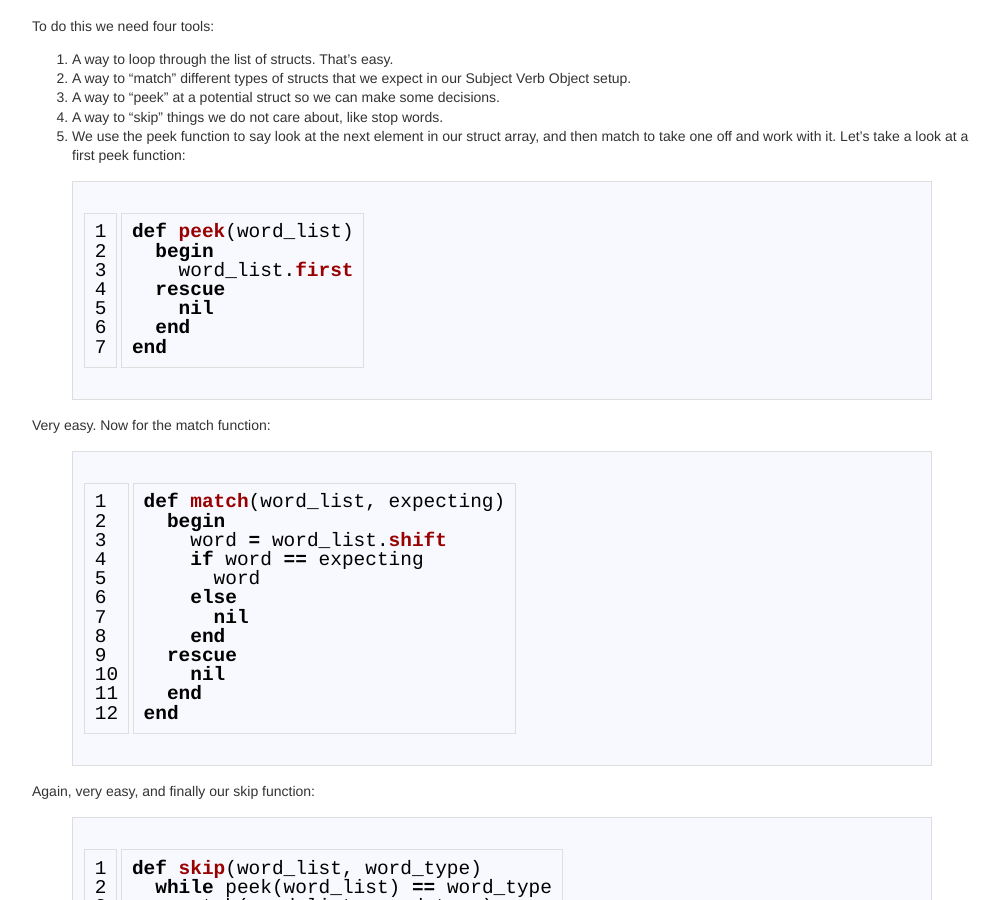
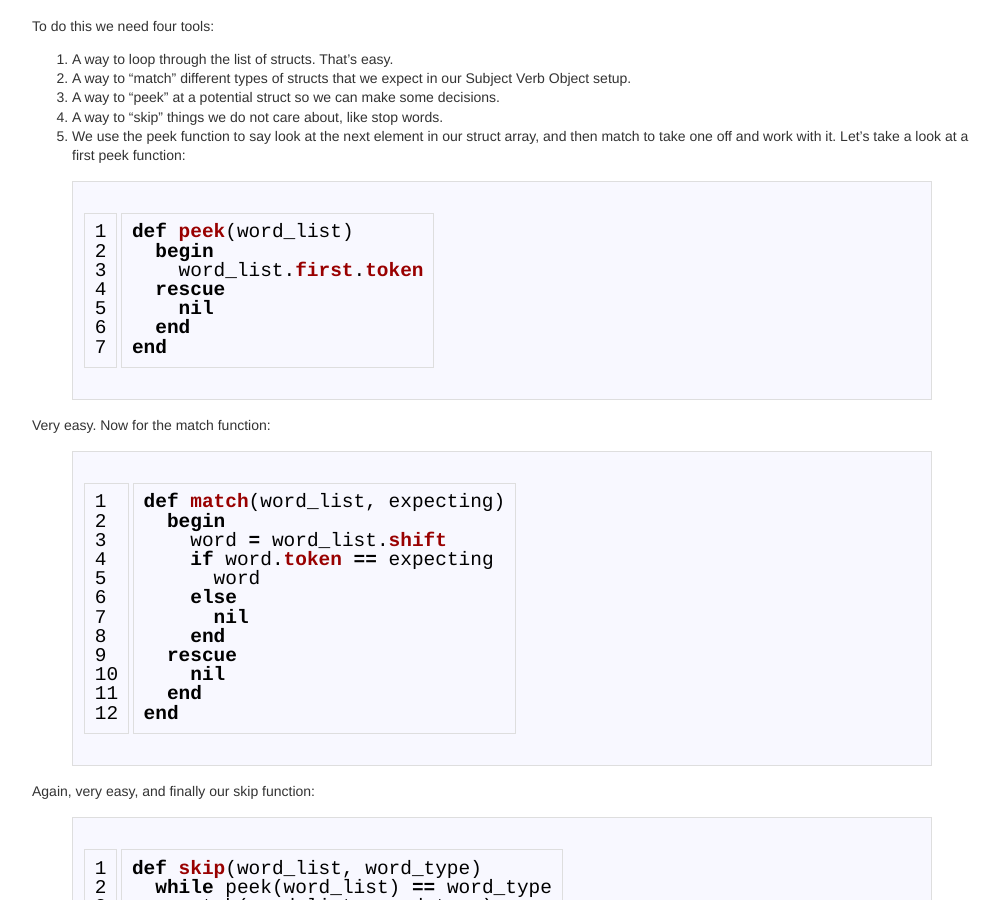
Before and after one commit to prusswan/learnrubythehardway, a Jekyll site: the page built from _posts/2011-07-19-ex49.markdown, in a window 1280 px wide and 900 px high, scrolled down 901 px. Shown: the whole window, without its empty margins (128-1127 px from the left). Built offline with Jekyll 4.4.1, drawn with Linux system fonts in a browser that asks for light colours; Markdown is read by kramdown in place of the engine named in the settings.

Commit message:
ex49: Peek/Match functions now compare using token
The peek and match function compared using the whole pair instead of only the token. I compared with the Python version of the book: where in python you have word[0], I added .token instead.

```diff
--- a/_posts/2011-07-19-ex49.markdown
+++ b/_posts/2011-07-19-ex49.markdown
@@ -52,7 +52,7 @@ To do this we need four tools:
 {% highlight ruby linenos %}
 def peek(word_list)
   begin
-    word_list.first
+    word_list.first.token
   rescue
     nil
   end
@@ -65,7 +65,7 @@ Very easy. Now for the match function:
 def match(word_list, expecting)
   begin
     word = word_list.shift
-    if word == expecting
+    if word.token == expecting
       word
     else
       nil
@@ -118,7 +118,7 @@ end
 
 def peek(word_list)
   begin
-    word_list.first
+    word_list.first.token
   rescue
     nil
   end
@@ -127,7 +127,7 @@ end
 def match(word_list, expecting)
   begin
     word = word_list.shift
-    if word == expecting
+    if word.token == expecting
       word
     else
       nil
```
